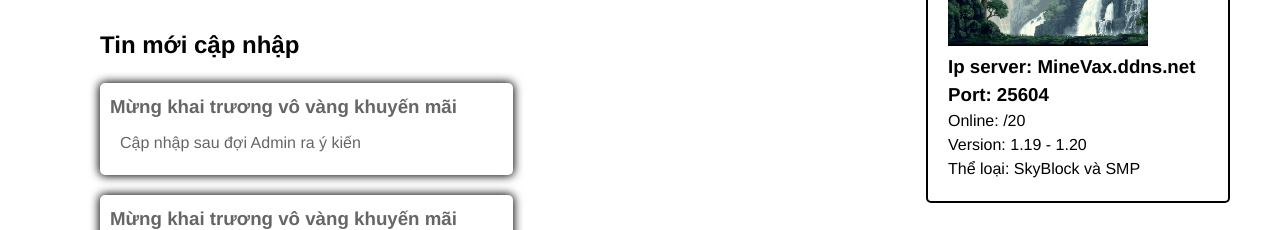
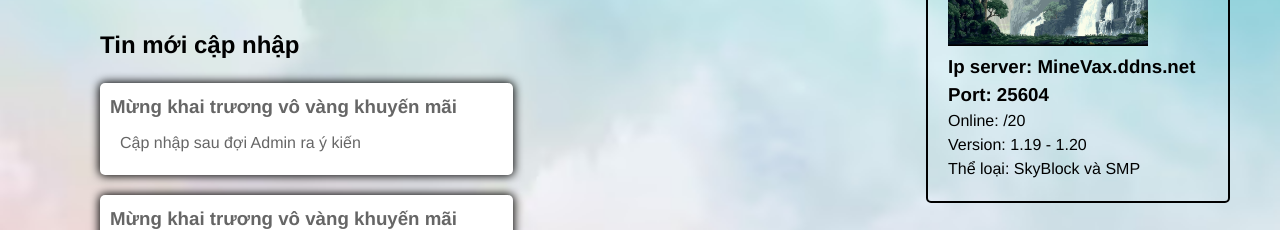
Before and after one commit to vhthuy/minevax.ddns.net, a plain HTML site: page index.html in a window 1280 px wide. Shown: the part 293-523 px from the top of the page. Drawn offline with nearby package versions, Linux system fonts and the light colour scheme; the site is published under a folder, as on GitHub Pages, so addresses that start at the root find nothing.

Commit message:
init project

```diff
--- a/css/css.css
+++ b/css/css.css
@@ -6,7 +6,7 @@
 
 body {
 	font-size: 16px;
-	background-image: url("/image/background.jpg");
+	background: url('../image/background.jpg');
 	background-size: cover;
 	font-weight: 400;
 	line-height: 1.5;
```
Also changed, not shown: giftcode.html (+1 -0 lines).
